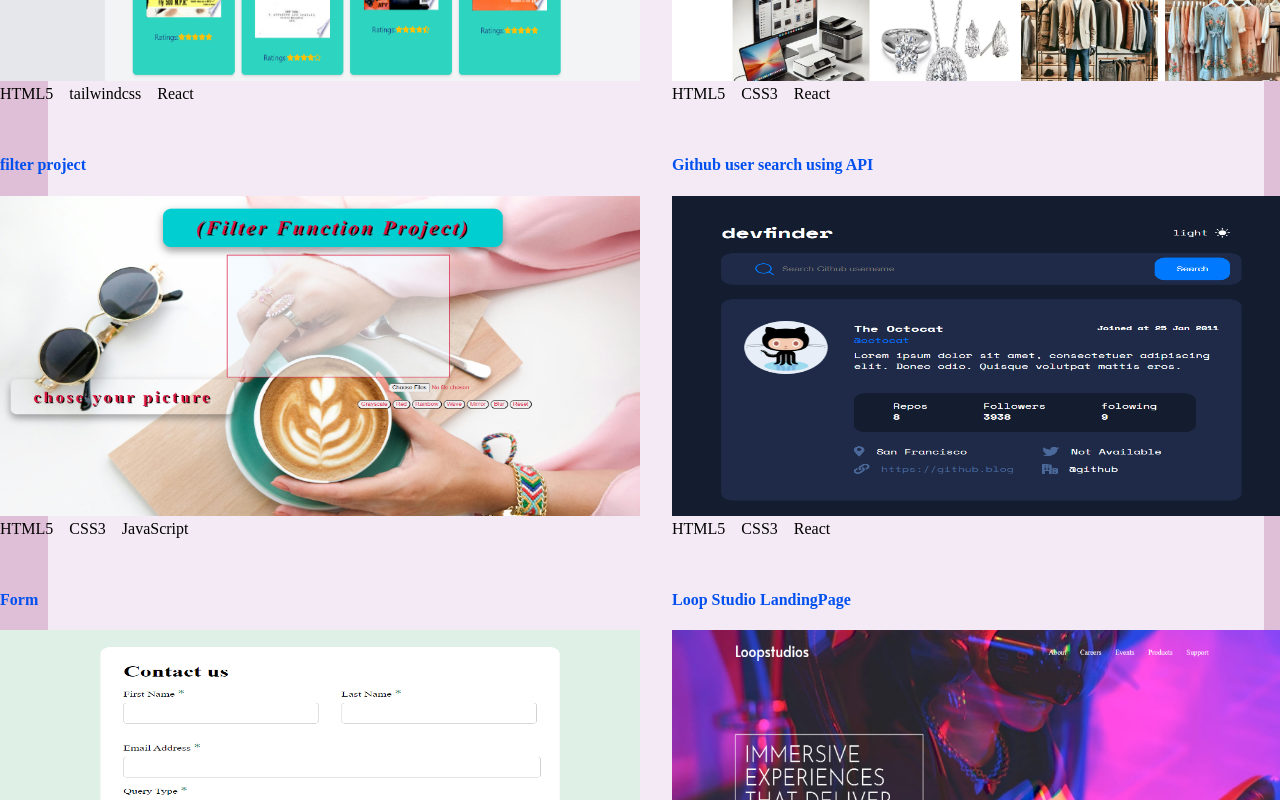
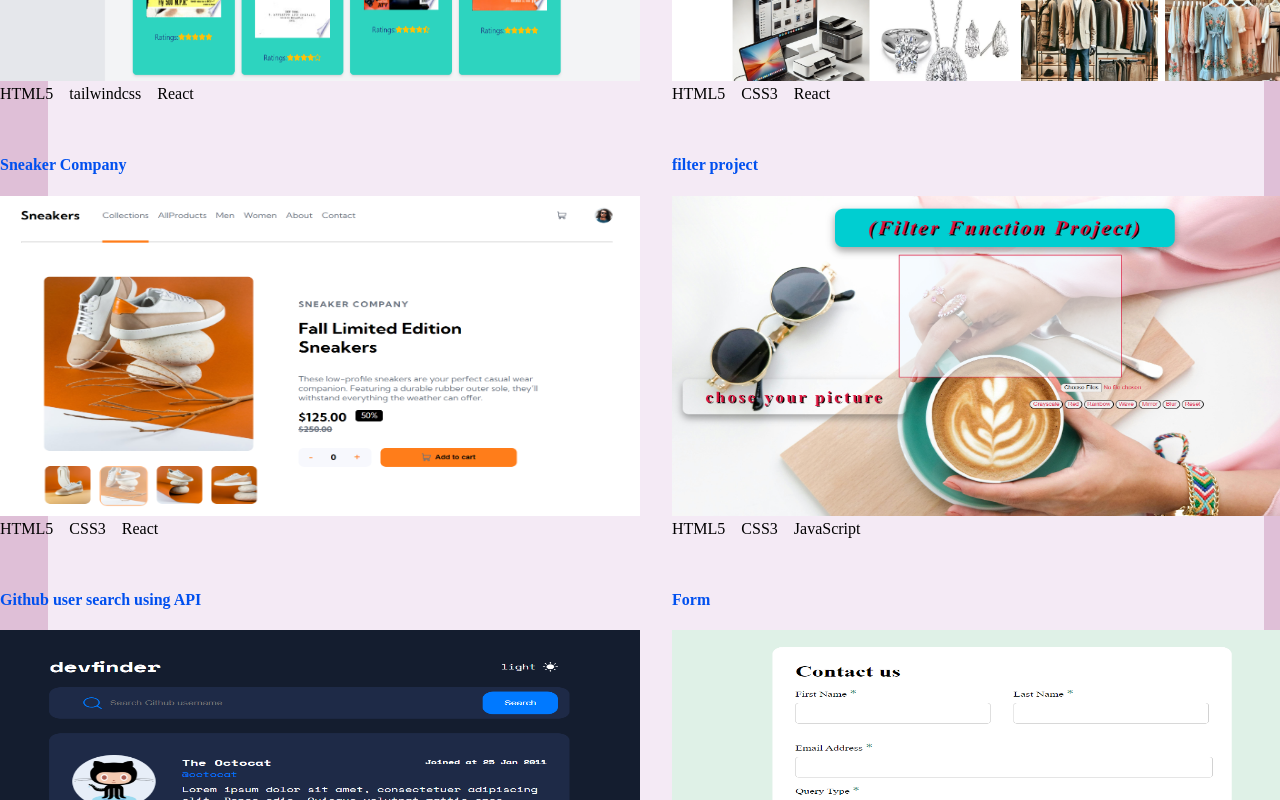
Before and after one commit to daliaosama/portfolio, a React (Vite) app: page /MyProjects in a window 1280 px wide. Shown: the part 480-1280 px from the top of the page. Built offline with nearby package versions, Linux system fonts and the light colour scheme.

Commit message:
add sneaker project

```diff
--- a/src/Pages/MyProjects/MyProjects.jsx
+++ b/src/Pages/MyProjects/MyProjects.jsx
@@ -16,6 +16,7 @@ import loopstudio from "/assets/loopstudiolandingpage.png"
 import "./MyProjects.css";
 import easybank from "/assets/easybanklandingpage.png"
 import ecommerce from "/assets/ecommerce.png"
+import sneaker from "/assets/sneaker.png"
 
 function MyProjects() {
   return (
@@ -48,6 +49,19 @@ function MyProjects() {
             <label >React</label>
           </div>
           </div>
+          <div className="project">
+          <Link to="https://ecommerce-murex-three.vercel.app/" target="_blank">
+          <h4>Sneaker Company</h4>
+          </Link>
+          <Link to="https://ecommerce-murex-three.vercel.app/" target="_blank">
+          <img src={sneaker} className="image" />
+          </Link>
+          <div id="languages">
+            <label >HTML5</label>
+            <label >CSS3</label>
+            <label >React</label>
+          </div>
+        </div>
         <div className="project">
         <Link to="https://codepen.io/daliaosama/full/aROOxb" target="_blank">
             <h4>filter project</h4>
@@ -61,6 +75,7 @@ function MyProjects() {
             <label>JavaScript</label>
           </div>
         </div>
+
         <div className="project">
         <Link to="https://githubuser-xi.vercel.app/" target="_blank"><h4>Github user search using API</h4></Link>
             <Link to="https://githubuser-xi.vercel.app/" target="_blank"><img src={githubuser} className="image"/></Link>
```
Also changed, not shown: public/assets/sneaker.png (added).
